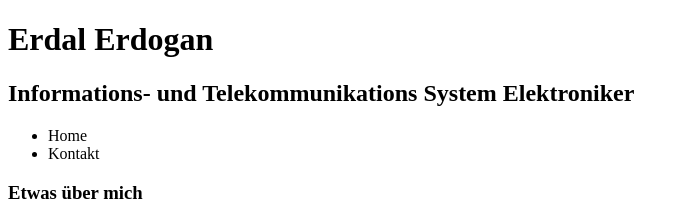
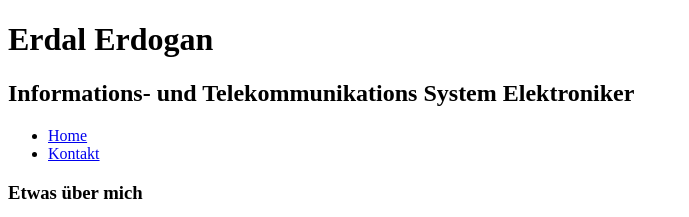
Before and after one commit to erdal2021/html-training, a plain HTML site: page index2.html in a window 1280 px wide. Shown: the top 217 px of the page, without its empty margins (0-689 px from the left). Drawn offline with Linux system fonts and the light colour scheme.

Commit message:
Update index2.html

```diff
--- a/index2.html
+++ b/index2.html
@@ -10,8 +10,8 @@
     <h2>Informations- und Telekommunikations System Elektroniker</h2>
     <nav>
         <ul>
-            <li>Home</li>
-            <li>Kontakt</li>
+            <li><a href="/home">Home</a></li>
+            <li><a href="/kontakt">Kontakt</a></li>
         </ul>
     </nav>
     <main>
```
